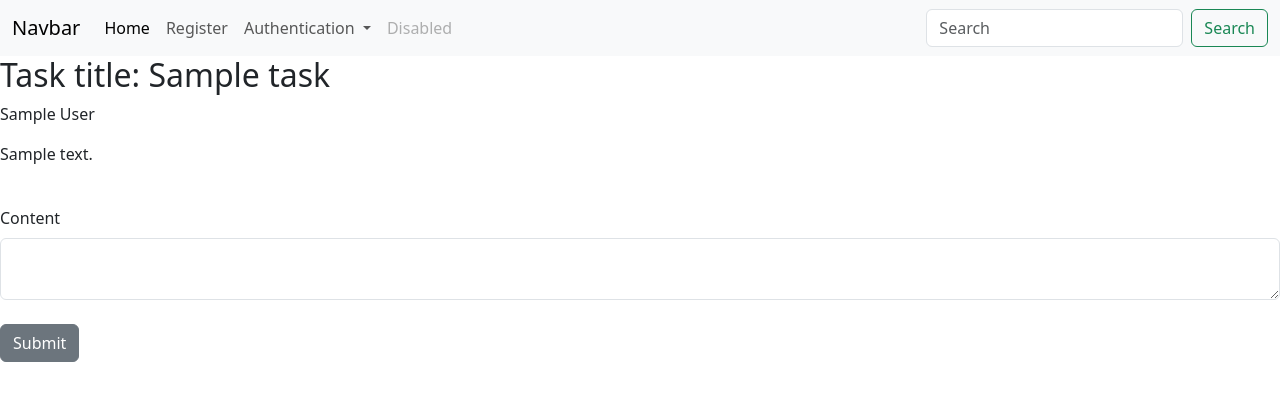
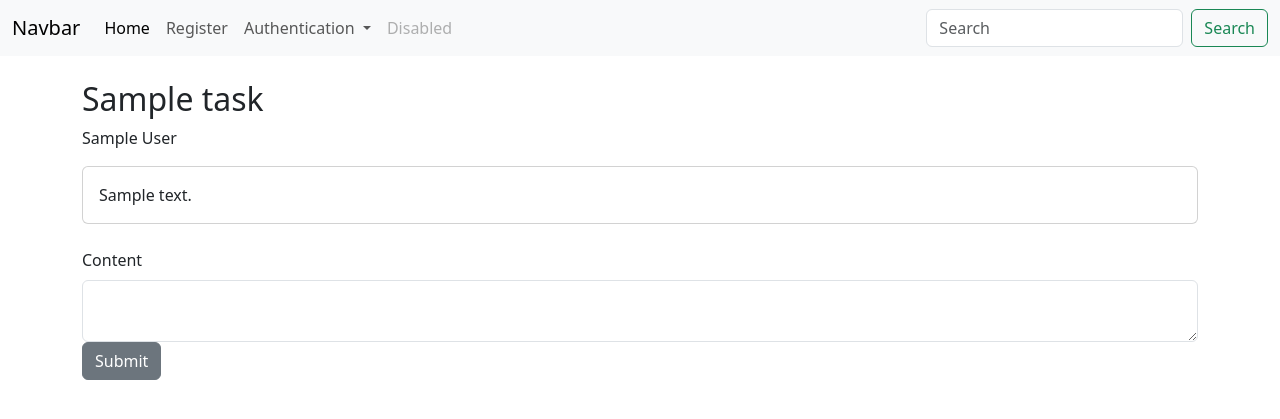
Before and after one commit to andrewlgoetz/Group-Work-Manager, a Flask app: page /group_task/1 in a window 1280 px wide. Shown: the top 419 px of the page. Run offline with Flask 3, Linux system fonts and the light colour scheme; a user stored in the database is signed in; tables that the repository leaves empty hold one stand-in row (values such as "Sample post").

Commit message:
display group tasks nicer

```diff
--- a/app/dash/routes.py
+++ b/app/dash/routes.py
@@ -36,7 +36,7 @@ def group_task(id):
     # print(comment_form.errors) # if form not validating
 
     comment_form.content.data = '' # not entirely neccessary, paul handles this
-    return render_template("group_task.html", id=id, comments = comments, task = task, name=name, comment_form=comment_form)
+    return render_template("group_task.html", id=id, comments = comments, task = task, name=name, comment_form=comment_form, get_name = paul.get_poster_name)
 
 
 # open a comment
--- a/app/models/models.py
+++ b/app/models/models.py
@@ -41,6 +41,7 @@ class GroupTasksComments(db.Model):
     task_id = db.Column(db.Integer, db.ForeignKey('group_tasks.id'))
     parent_id = db.Column(db.Integer, db.ForeignKey('group_tasks_comments.id'), nullable=True, default = 0) # null by default
     poster_id = db.Column(db.Integer, db.ForeignKey('users.id'))
+    # name = db.Column(db.Integer, db.ForeignKey('users.id'))
     content = db.Column(db.String(1000), nullable=False)
     date_posted = db.Column(db.DateTime, default=datetime.utcnow)
     last_updated = db.Column(db.DateTime, default=datetime.utcnow)
--- a/app/templates/group_task.html
+++ b/app/templates/group_task.html
@@ -2,19 +2,20 @@
 
 {% block content %}
 
-<h2> Task title: {{ task.title }}</h2>
+<div class="container mt-4">
+    <h2>{{ task.title }}</h2>
     <p>{{ name }}</p>
 
-<p style="max-width: 800px; word-wrap: break-word; width: 800px;">{{ task.content }}</p>
-<form method="POST">
-    <br/>
+    <div class="card mb-4">
+        <div class="card-body">
+            <p class="card-text" style="max-width: 800px; word-wrap: break-word;">{{ task.content }}</p>
+        </div>
+    </div>
+
+    <form method="POST" class="mb-4">
+        <div class="form-group">
             {{ comment_form.content.label(class="form-label") }}
             {{ comment_form.content(class="form-control") }}
-    <br/>
-    {{ comment_form.submit(class="btn btn-secondary") }}
-
-    {{ comment_form.csrf_token }}
-    {{ comment_form.hidden_tag() }}
 
             <!-- If there is an error in the form validation -->
             {% if comment_form.errors %}
@@ -24,17 +25,24 @@
                     {% endfor %}
                 </ul>
             {% endif %}
+        </div>
+
+        {{ comment_form.submit(class="btn btn-secondary") }}
+        {{ comment_form.csrf_token }}
+        {{ comment_form.hidden_tag() }}
     </form>
 
-<br><br>
+    <div class="comments">
+        {% for comment in comments %}
+            <div class="card mb-2">
+                <div class="card-body">
+                    <h5 class="card-title">{{ get_name(comment.poster_id) }}</h5> <small><a href="{{url_for('dash_bp.comment', id=comment.id)}}">reply</a></small>
+                    <p class="card-text">{{ comment.content }}</p>
+                    <p class="card-text"><small class="text-muted">{{ comment.date_posted.strftime('%Y-%m-%d %H:%M:%S') }}</small></p>
+                </div>
+            </div>
+        {% endfor %}
+    </div>
+</div>
 
-{%for u in comments%}
-<tbody style="margin-left: 50px;">
-  <tr>
-    <td colspan="2" style="max-width: 500px;"> <a href="{{url_for('dash_bp.comment', id=u.id)}}">{{u.content}}</a></td>
-    <br>
-</tr>
-</tbody>
-{%endfor%}
-
-{%endblock%}
+{% endblock %}
--- a/run.py
+++ b/run.py
@@ -1,14 +1,19 @@
 # run.py
 from app import create_app
 from imports import SearchForm
+from imports import Taskdata
 
 app = create_app()
 
+td = Taskdata()
 
 @app.context_processor
 def base():
     form = SearchForm()
     return dict(form=form)
 
+
+
+
 if __name__ == '__main__':
     app.run(debug=True)
```
Also changed, not shown: main.db. Lines whose indentation alone changed are shown as unchanged.
